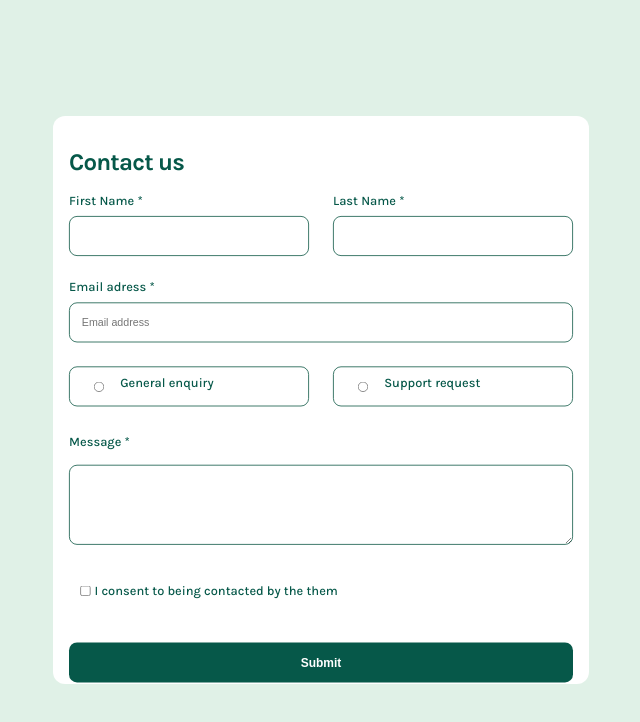
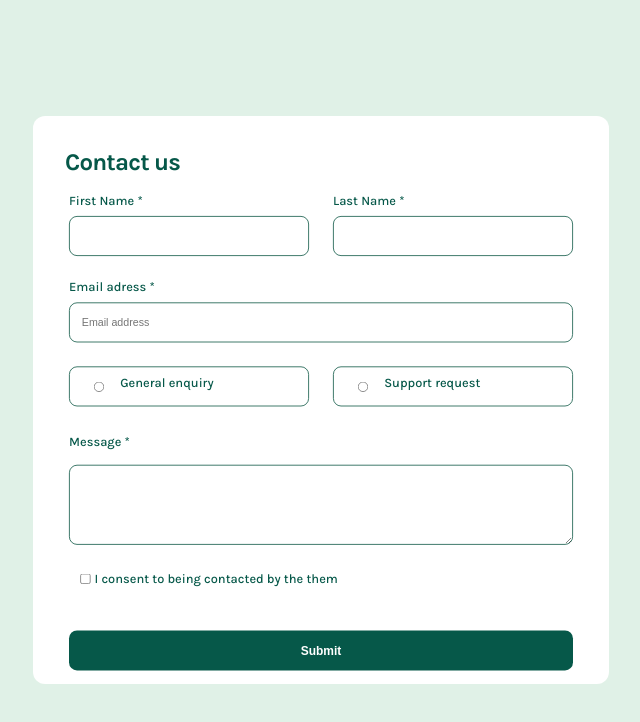
Before and after one commit to Annexode/Contact-form, a plain HTML site: page index.html in a window 1280 px wide. Shown: the whole page, without its empty margins (319-959 px from the left). Drawn offline with Linux system fonts and the light colour scheme.

Commit message:
Updated contact form

```diff
--- a/index.html
+++ b/index.html
@@ -17,7 +17,7 @@
     <div class="container">
       <div class="contact-form">
         <div id="errors"></div>
-        <h1>Contact us</h1>
+        <h1 id="us">Contact us</h1>
         <form id="form" class="form">
           <div class="contact names">
             <div class="first-name">
--- a/style.css
+++ b/style.css
@@ -30,7 +30,8 @@ h1 {
 /* FORM */
 .contact-form {
   background: white;
-  width: 670px;
+
+  width: 720px;
   height: 710px;
   border-radius: 15px;
   overflow: scroll;
@@ -42,6 +43,10 @@ h1 {
   align-items: center;
   flex-direction: column;
   padding: 0px 40px 30px 40px;
+}
+
+#us {
+  margin-left: 20px;
 }
 
 label {
@@ -132,8 +137,7 @@ input {
   align-items: center;
   flex-direction: column;
   height: 10px;
-
-  margin-top: 15px;
+  marg-15px;
   margin-bottom: 15px;
   margin-left: -280px;
 }
```
